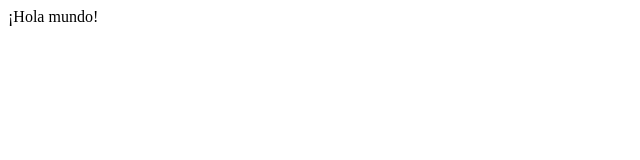
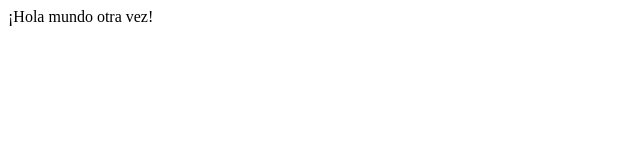
Before and after one commit to afer777/mi-pagina, a plain HTML site: page index.html in a window 1280 px wide. Shown: the full height of the page, 0-640 px from the left. Drawn offline with Linux system fonts and the light colour scheme.

Commit message:
cambio en el texto del body

```diff
--- a/index.html
+++ b/index.html
@@ -3,6 +3,6 @@
 <meta charset="UTF-8">
 </head>
 <body>
-<p>¡Hola mundo!<p>
+<p>¡Hola mundo otra vez!<p>
 </body>
 </html>
```
